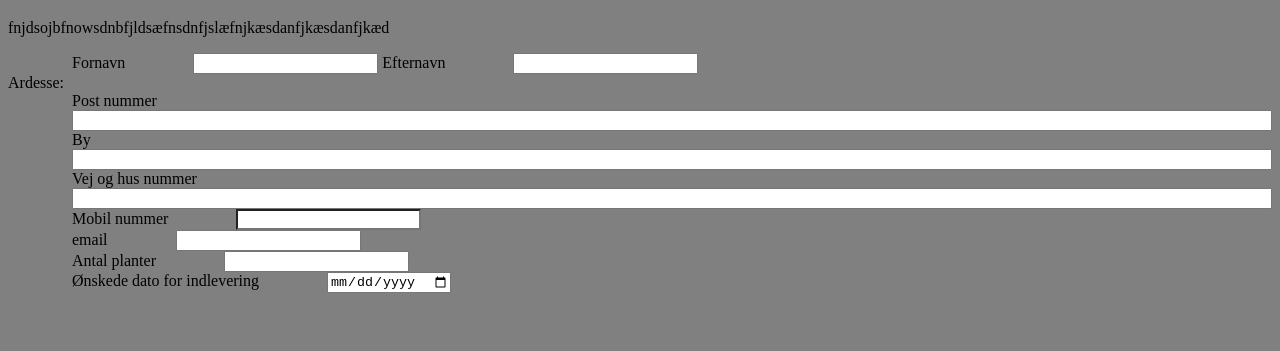
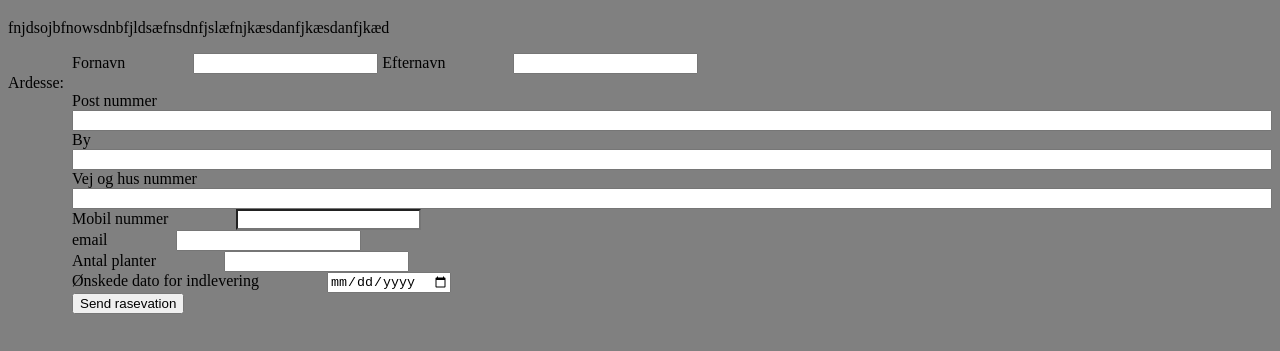
Before and after one commit to Annemissen/plantehotel, a plain HTML site: page public/index.html in a window 1280 px wide. Shown: the part 61-412 px from the top of the page. Drawn offline with Linux system fonts and the light colour scheme.

Commit message:
by telt tilføget

```diff
--- a/public/index.css
+++ b/public/index.css
@@ -52,3 +52,8 @@
 body{
     background-color: gray;
 }
+
+#sendButton{
+    margin-top: 4wv;
+    margin-left: 5vw;
+}
--- a/public/index.html
+++ b/public/index.html
@@ -49,8 +49,11 @@
             <label id="data-label">Ønskede dato for indlevering</label>
             <input type="date" id="birthday"></input>
 
+
+
+
         </div>
-
+        <button id="sendButton">Send rasevation</button>
 
   </body>
 </html>
```
